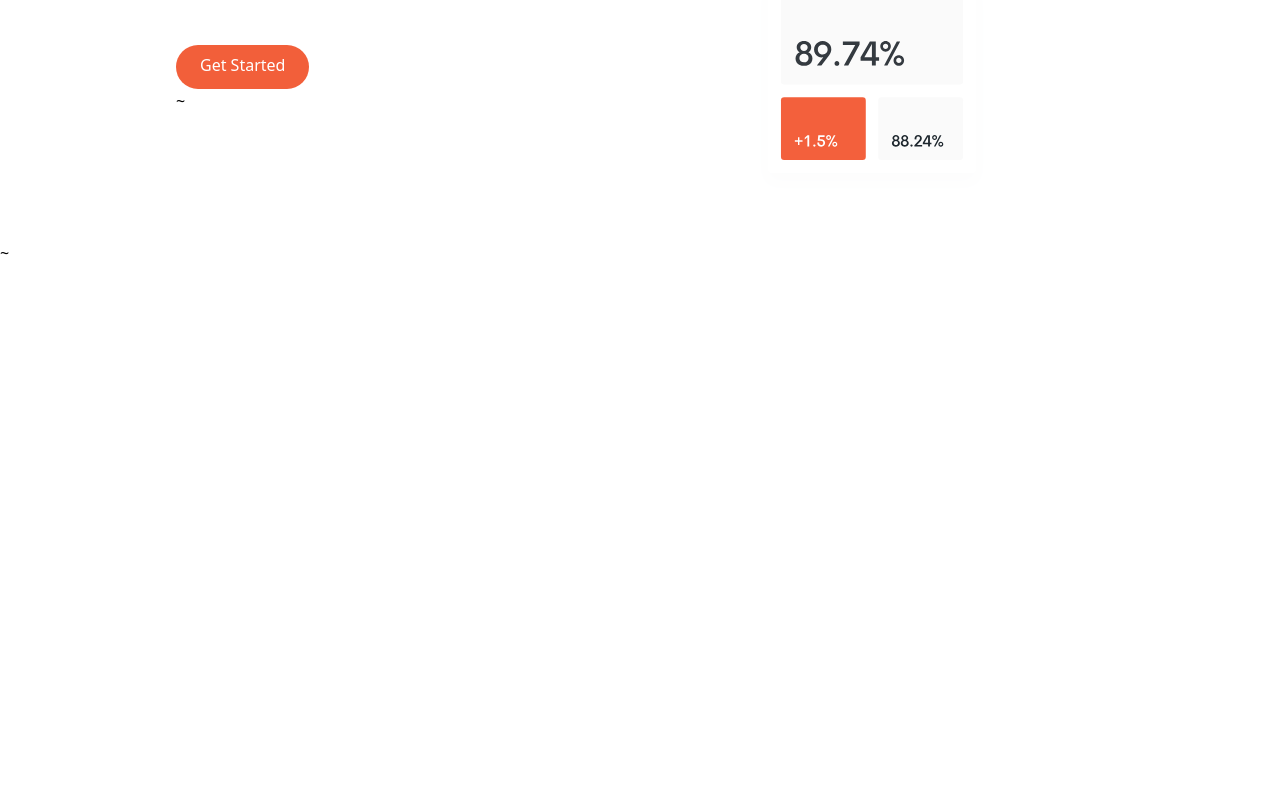
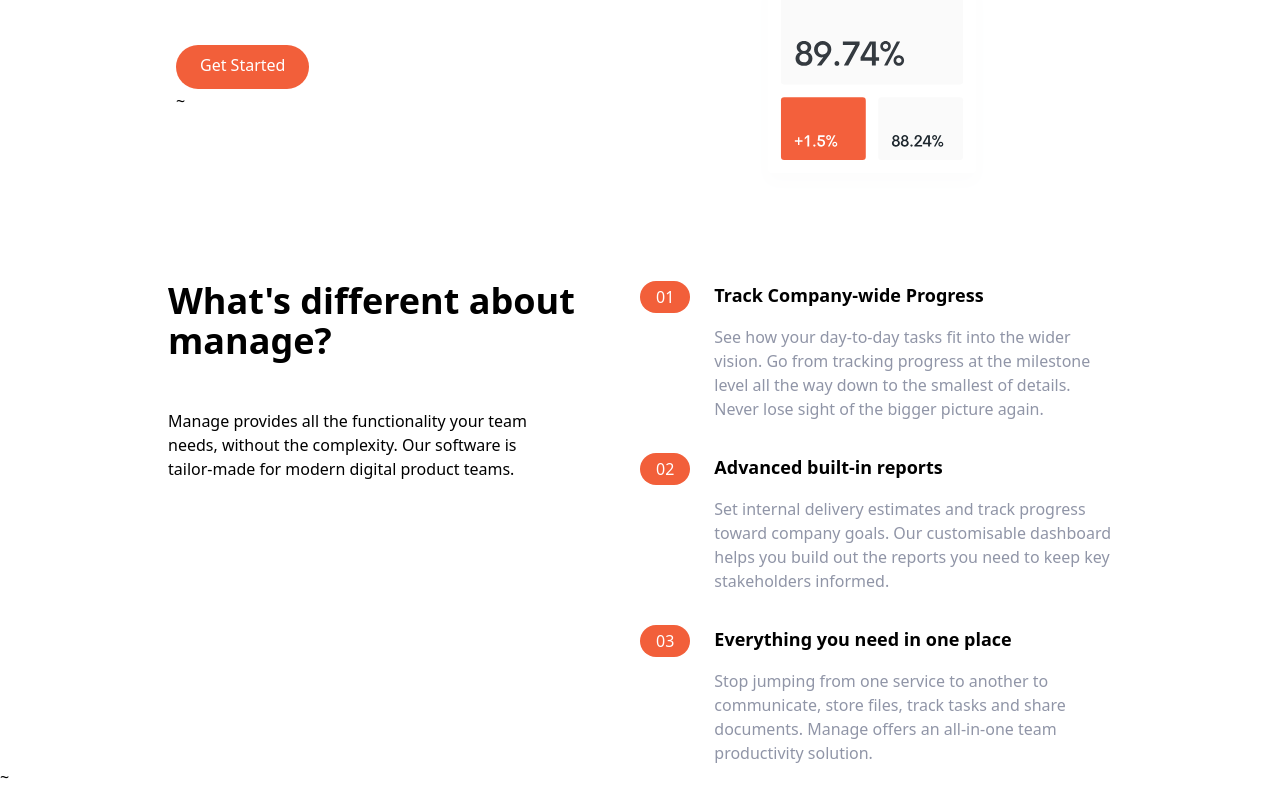
Before and after one commit to J-Rahhal/tailwind-project, a website: page index.html in a window 1280 px wide. Shown: the part 399-1188 px from the top of the page. Before the commit the page ends 800 px from the top, so only its background shows below. Drawn offline with Linux system fonts and the light colour scheme.

Commit message:
added and styled features section

```diff
--- a/index.html
+++ b/index.html
@@ -53,7 +53,84 @@
             <img src="images/illustration-intro.svg" alt="illustration-intro">
         </div>
     </div>
+   </section>
 
+   <!--Features Section-->
+   <section id="features">
+    <!--Flex Container-->
+    <div class="container flex flex-col px-4 mx-auto mt-10 space-y-12 md:space-y-0 md:flex-row">
+        <!--What's Different section-->
+        <div class="flex flex-col space-y-12 md:w-1/2">
+            <h2 class="max-w md text-4xl font-bold text-center md:text-left">
+                What's different about manage?
+            </h2>
+            <p class="max-w-sm text-center text-DarkGrayishBlue md:text-left">
+                Manage provides all the functionality your team needs, without the
+                complexity. Our software is tailor-made for modern digital product
+                teams.
+            </p>
+        </div>
+
+        <!--Numbered List-->
+        <div class="flex flex-col space-y-8 md:w-1/2">
+            <!--List Item 1-->
+            <div class="flex flex-col space-y-3 md:space-y-0 md:space-x-6 md:flex-row">
+                <!--heading-->
+                <div class="rounded-l-full bg-brightRedSupLight md:bg-transparent">
+                    <div class="flex items-center space-x-2">
+                        <div class="px-4 py-2 text-white rounded-full md:py-1 bg-brightRed">01</div>
+                        <h3 class="text-base font-bold md:mb-4 md:hidden">Track company-wide progress</h3>
+                    </div>
+                </div>
+                <div>
+                    <h3 class="hidden mb-4 text-lg font-bold md:block">Track Company-wide Progress</h3>
+                    <p class="text-darkGrayishBlue">
+                        See how your day-to-day tasks fit into the wider vision. Go from
+                        tracking progress at the milestone level all the way down to the
+                          smallest of details. Never lose sight of the bigger picture
+                          again.
+                    </p>
+                </div>
+            </div>
+             <!--List Item 2-->
+             <div class="flex flex-col space-y-3 md:space-y-0 md:space-x-6 md:flex-row">
+                <!--heading-->
+                <div class="rounded-l-full bg-brightRedSupLight md:bg-transparent">
+                    <div class="flex items-center space-x-2">
+                        <div class="px-4 py-2 text-white rounded-full md:py-1 bg-brightRed">02</div>
+                        <h3 class="text-base font-bold md:mb-4 md:hidden">Advanced built-in reports</h3>
+                    </div>
+                </div>
+                <div>
+                    <h3 class="hidden mb-4 text-lg font-bold md:block">Advanced built-in reports</h3>
+                    <p class="text-darkGrayishBlue">
+                        Set internal delivery estimates and track progress toward
+                        company goals. Our customisable dashboard helps you build out
+                        the reports you need to keep key stakeholders informed.
+                    </p>
+                </div>
+            </div>
+             <!--List Item 1-->
+             <div class="flex flex-col space-y-3 md:space-y-0 md:space-x-6 md:flex-row">
+                <!--heading-->
+                <div class="rounded-l-full bg-brightRedSupLight md:bg-transparent">
+                    <div class="flex items-center space-x-2">
+                        <div class="px-4 py-2 text-white rounded-full md:py-1 bg-brightRed">03</div>
+                        <h3 class="text-base font-bold md:mb-4 md:hidden"> Everything you need in one place</h3>
+                    </div>
+                </div>
+                <div>
+                    <h3 class="hidden mb-4 text-lg font-bold md:block"> Everything you need in one place</h3>
+                    <p class="text-darkGrayishBlue">
+                        Stop jumping from one service to another to communicate, store
+                        files, track tasks and share documents. Manage offers an
+                        all-in-one team productivity solution.
+                    </p>
+                </div>
+            </div>
+
+        </div>
+    </div>
    </section>
 
 </body>
```
Also changed, not shown: css/main.css.
